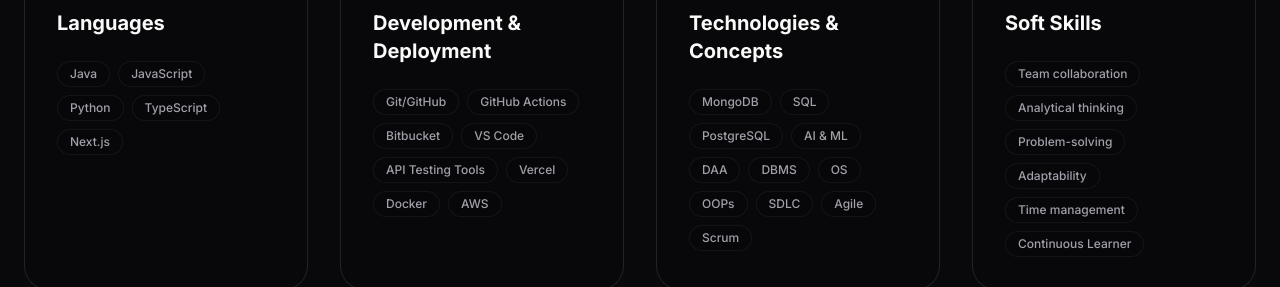
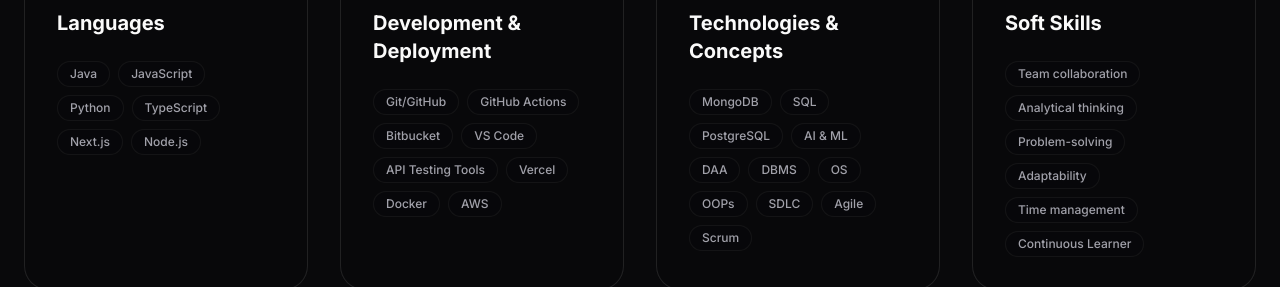
Before and after one commit to VarunSaiBaddapuram/myportfolio, a Next.js app: page / in a window 1280 px wide. Shown: the part 2220-2507 px from the top of the page. Built offline with nearby package versions, Linux system fonts and the light colour scheme.

Commit message:
skill added

```diff
--- a/src/data/data.ts
+++ b/src/data/data.ts
@@ -13,7 +13,7 @@
 export const skills = [
   {
     category: "Languages",
-    items: ["Java", "JavaScript", "Python", "TypeScript", "Next.js"],
+    items: ["Java", "JavaScript", "Python", "TypeScript", "Next.js", "Node.js"],
   },
   {
     category: "Development & Deployment",
```
